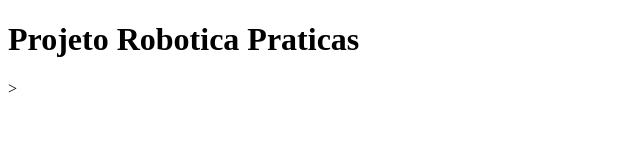
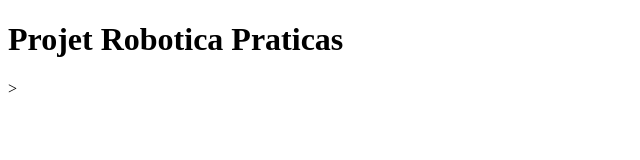
Before and after one commit to carimoestante/RoboticaPratica-, a plain HTML site: page public_html/index.html in a window 1280 px wide. Shown: the whole page, without its empty margins (0-640 px from the left). Drawn offline with Linux system fonts and the light colour scheme.

Commit message:
alterei o arquivo index.html no h1

```diff
--- a/public_html/index.html
+++ b/public_html/index.html
@@ -7,6 +7,6 @@
     <title>Robotica Pratica</title>
 </head>
 <body>
-    <h1>Projeto Robotica Praticas</h1>>
+    <h1>Projet Robotica Praticas</h1>>
 </body>
 </html>
```
